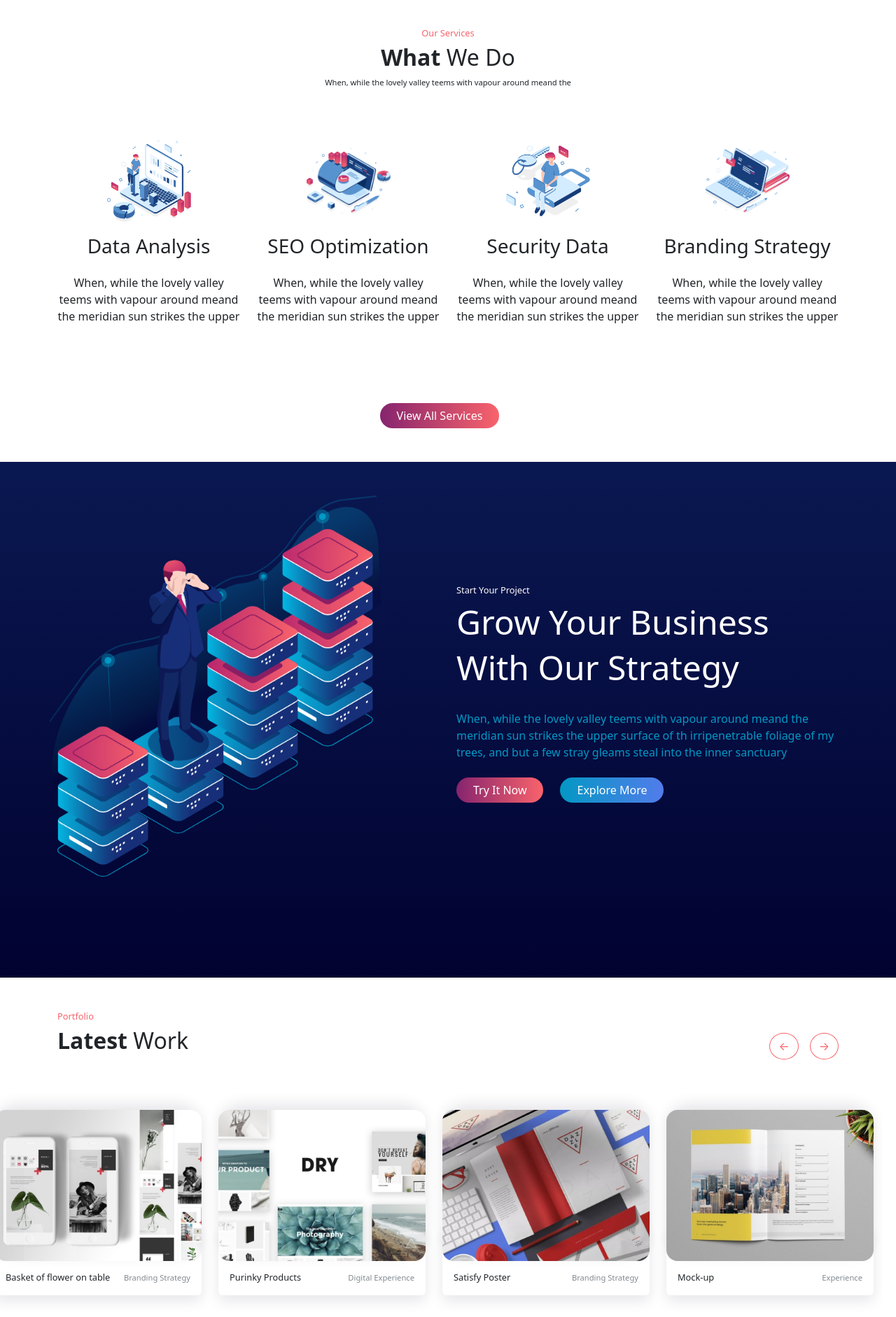
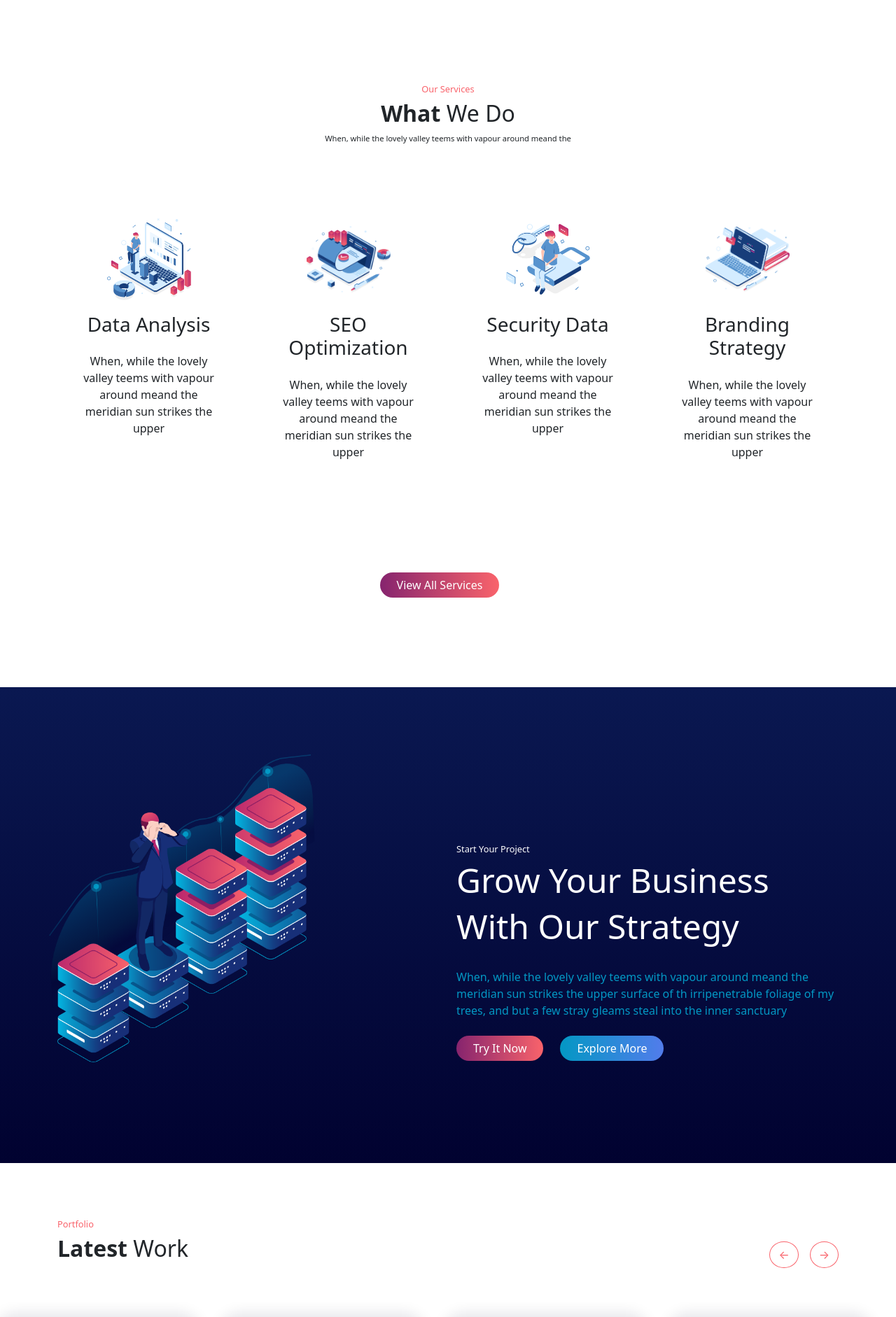
Before and after one commit to Francesco-Iannuzzi/proj-html-vuejs, a Vue app: page / in a window 1280 px wide. Shown: the part 680-2562 px from the top of the page at 70% size. Built offline with nearby package versions, Linux system fonts and the light colour scheme.

Commit message:
fix size section + add id section

```diff
--- a/src/assets/scss/partials/_pageFooter.scss
+++ b/src/assets/scss/partials/_pageFooter.scss
@@ -59,9 +59,9 @@ footer {
         }
     }
 
-    .footer_top {
+    #footer_top {
         padding-top: 10rem;
-        padding-bottom: 4rem;
+        padding-bottom: 6rem;
 
         .logo {
             filter: brightness(100);
@@ -97,7 +97,7 @@ footer {
         }
     }
 
-    .footer_bottom {
+    #footer_bottom {
         position: relative;
 
         .copyright {
--- a/src/assets/scss/partials/_pageHeader.scss
+++ b/src/assets/scss/partials/_pageHeader.scss
@@ -1,6 +1,6 @@
 @use "./variables" as *;
 
-header {
+#site_header {
     background-image: linear-gradient(to bottom, $myBgGradient1, $myBgGradient2);
 
     .logo {
@@ -45,7 +45,7 @@ header {
         }
     }
 
-    .jumbo {
+    #jumbo {
         .jumbo_left {
             margin-top: 8rem;
 
--- a/src/assets/scss/partials/_pageMain.scss
+++ b/src/assets/scss/partials/_pageMain.scss
@@ -35,8 +35,10 @@ main {
 
     #our_service {
         background-color: $light;
+        padding: 8rem 0;
 
         .our_services_title {
+            padding-bottom: 5rem;
 
             h2 {
                 font-size: 2rem;
@@ -53,6 +55,7 @@ main {
         }
 
         .our_services_items {
+            padding-bottom: 4rem;
 
             .item_card {
 
@@ -77,6 +80,7 @@ main {
                 .item_card_text {
                     z-index: 2;
                     background-color: $light;
+                    padding: 2rem;
 
                     .arrow {
                         aspect-ratio: 1 / 1;
@@ -108,8 +112,9 @@ main {
 
     }
 
-    .start_project {
+    #start_project {
         background-image: linear-gradient(to bottom, $myBgGradient1, $myBgGradient2);
+        padding: 6rem 0;
 
         .start_project_left {
             background-size: contain;
@@ -136,8 +141,9 @@ main {
         }
     }
 
-    .portfolio {
+    #portfolio {
         background-color: $light;
+        padding: 5rem 0;
 
         .portfolio_top {
 
@@ -230,7 +236,7 @@ main {
         }
     }
 
-    .price_list {
+    #price_list {
         background-image: linear-gradient(to bottom, $myBgGradient1, $myBgGradient2);
         position: relative;
         padding-top: 5rem;
@@ -417,6 +423,7 @@ main {
         padding: 8rem 0;
 
         .testimonial_title {
+            padding-bottom: 6rem;
 
             h2 {
                 font-size: 2rem;
--- a/src/components/FooterBottom.vue
+++ b/src/components/FooterBottom.vue
@@ -11,7 +11,7 @@ export default {
 </script>
 
 <template>
-    <div class="footer_bottom container d-flex justify-content-between">
+    <div id="footer_bottom" class="container d-flex justify-content-between">
         <div class="copyright">
             <span v-for="item in state.footerMenuBottom"> {{ item.copy }}</span>
         </div>
--- a/src/components/FooterTop.vue
+++ b/src/components/FooterTop.vue
@@ -17,7 +17,7 @@ export default {
 </script>
 
 <template>
-    <div class="footer_top container">
+    <div id="footer_top" class="container">
         <div class="row gap-5">
             <div class="col">
                 <LogoElement class="pb-4"></LogoElement>
--- a/src/components/SectionBlog.vue
+++ b/src/components/SectionBlog.vue
@@ -12,7 +12,7 @@ export default {
 <template>
     <section id="blog">
         <div class="container">
-            <div class="blog_title text-center">
+            <div class="blog_title text-center pb-5">
                 <h5>
                     Blog
                 </h5>
--- a/src/components/SectionJumbo.vue
+++ b/src/components/SectionJumbo.vue
@@ -10,7 +10,7 @@ export default {
 </script>
 
 <template>
-    <section class="jumbo container-fluid">
+    <section id="jumbo" class="container-fluid">
         <div class="row pb-5">
 
             <div class="jumbo_left col-lg-6">
--- a/src/components/SectionPortfolio.vue
+++ b/src/components/SectionPortfolio.vue
@@ -24,7 +24,7 @@ export default {
 </script>
 
 <template>
-    <section id="portfolio" class="portfolio py-5">
+    <section id="portfolio">
         <div class="portfolio_top container d-flex justify-content-between pb-5">
 
             <div class="portfolio_title">
--- a/src/components/SectionPrice.vue
+++ b/src/components/SectionPrice.vue
@@ -10,7 +10,7 @@ export default {
 </script>
 
 <template>
-    <section class="price_list">
+    <section id="price_list">
         <div class="price_list_title text-center">
             <h5>
                 Price List
--- a/src/components/SectionService.vue
+++ b/src/components/SectionService.vue
@@ -10,7 +10,7 @@ export default {
 </script>
 
 <template>
-    <section id="our_service" class="py-5">
+    <section id="our_service">
         <div class="container">
             <div class="our_services_title text-center">
                 <h5>
@@ -27,7 +27,7 @@ export default {
             </div>
             <!-- /our_services_title -->
 
-            <div class="our_services_items row py-5">
+            <div class="our_services_items row">
 
                 <div class="col-sm-12 col-md-6 col-lg-3">
                     <div class="item_card card text-center border-0">
--- a/src/components/SectionStart.vue
+++ b/src/components/SectionStart.vue
@@ -11,11 +11,11 @@ export default {
 </script>
 
 <template>
-    <section class="start_project py-5">
+    <section id="start_project">
         <div class="container">
             <div class="row justify-content-between pb-5">
 
-                <div class="start_project_left col-lg-5 py-5" :style="{ backgroundImage: `url(${nemoodar})` }">
+                <div class="start_project_left col-lg-4 pt-5" :style="{ backgroundImage: `url(${nemoodar})` }">
                     <img class="img-fluid" src="../assets/img/men-data.png" alt="">
                 </div>
                 <!-- /start_project_left -->
--- a/src/components/SectionTestimonial.vue
+++ b/src/components/SectionTestimonial.vue
@@ -10,9 +10,9 @@ export default {
 </script>
 
 <template>
-    <section id="testimonial" class="testimonial">
+    <section id="testimonial">
         <div class="container">
-            <div class="testimonial_title text-center pb-5">
+            <div class="testimonial_title text-center">
                 <h5>
                     Testimonials
                 </h5>
```
